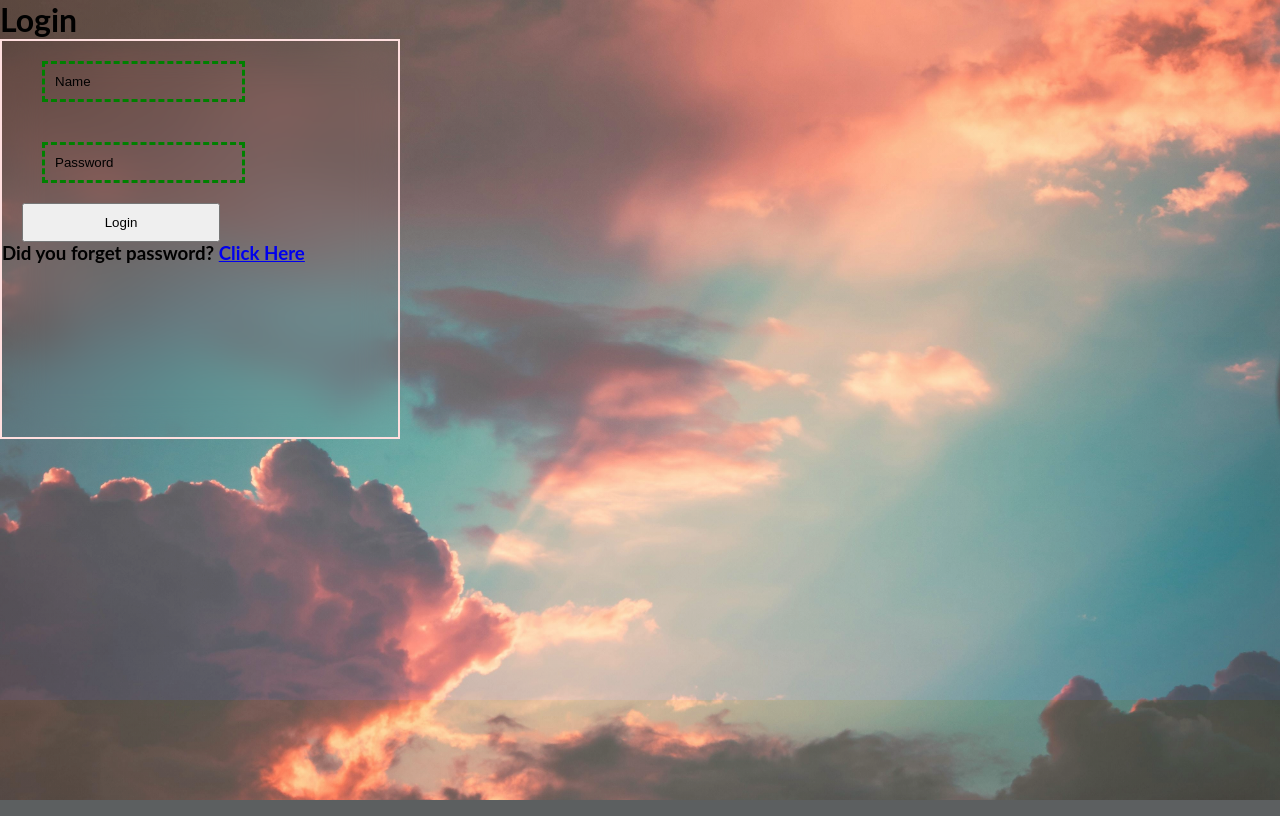
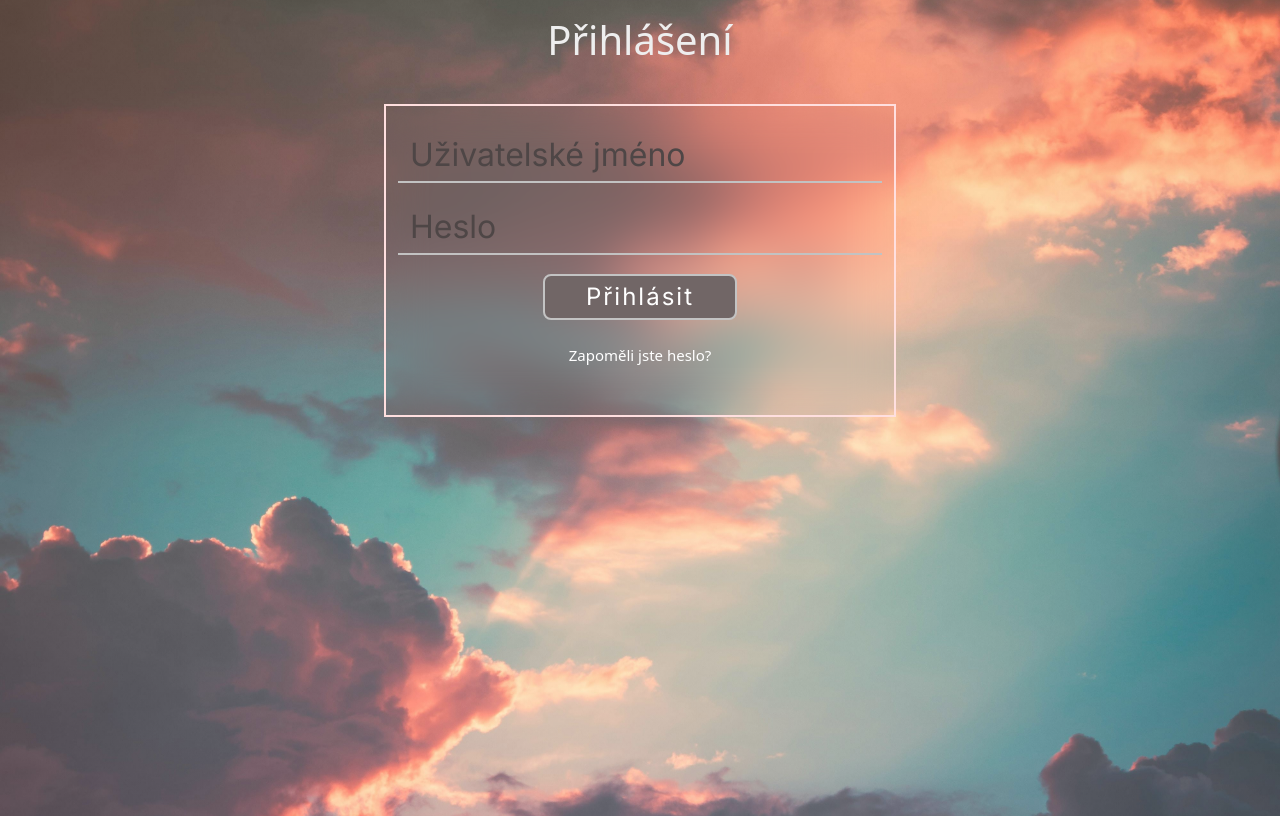
Before and after one commit to Jakub-coding99/Reservation-System, a Flask app: page /auth/login in a window 1280 px wide. Run offline with Flask 3, Linux system fonts and the light colour scheme; data comes from the database, SQL or seed files in the repository; both versions use the stored data as it was after the commit; parts of the project's set-up code (start-up, migrations or seed data) failed here and were passed over.

Commit message:
styled forms

```diff
--- a/auth/login_actual.py
+++ b/auth/login_actual.py
@@ -7,15 +7,27 @@ from email.mime.multipart import MIMEMultipart
 from email.mime.text import MIMEText
 from itsdangerous import URLSafeTimedSerializer as Serializer
 from db_model import db, User
+import os
 
 
 
 auth_bp = Blueprint("auth", __name__,template_folder="templates")
 
 
+def create_admin():
+    admin = User.query.filter_by(name = "admin").first()
+    if admin:
+        return
+    else:
+        hashed_pass = generate_password_hash(os.getenv("admin_password"),method= "pbkdf2:sha1" )
+        new_admin = User(name = "admin", password_hash = hashed_pass)
+        db.session.add(new_admin)
+        db.session.commit()
+
 
 @auth_bp.route("/login", methods = ["GET","POST"])
 def login():
+    create_admin()
     if request.method == "POST":
         logged_user = {
 
--- a/auth/templates/base_login.html
+++ b/auth/templates/base_login.html
@@ -4,12 +4,24 @@
     <meta charset="UTF-8">
     <meta name="viewport" content="width=device-width, initial-scale=1.0">
     <link rel="stylesheet" href="{{url_for('static', filename = 'login.css')}}">
+    <link href="https://cdn.jsdelivr.net/npm/bootstrap@5.3.8/dist/css/bootstrap.min.css" rel="stylesheet" integrity="sha384-sRIl4kxILFvY47J16cr9ZwB07vP4J8+LH7qKQnuqkuIAvNWLzeN8tE5YBujZqJLB" crossorigin="anonymous">
+
+         <link rel="preconnect" href="https://fonts.googleapis.com">
+<link rel="preconnect" href="https://fonts.gstatic.com" crossorigin>
+<link href="https://fonts.googleapis.com/css2?family=Inter:ital,opsz,wght@0,14..32,100..900;1,14..32,100..900&family=Libre+Baskerville:ital,wght@0,700;1,400&display=swap" rel="stylesheet">
+
+
+
+
+    <script src="https://cdn.jsdelivr.net/npm/bootstrap@5.3.8/dist/js/bootstrap.bundle.min.js" integrity="sha384-FKyoEForCGlyvwx9Hj09JcYn3nv7wiPVlz7YYwJrWVcXK/BmnVDxM+D2scQbITxI" crossorigin="anonymous"></script>
     <title> {% block title %}{% endblock %}</title>
 </head>
 <body>
+
     {% block content %}
 
 
     {% endblock %}
+
 </body>
 </html>
--- a/auth/templates/login.html
+++ b/auth/templates/login.html
@@ -3,11 +3,26 @@
 {% block title %}Login{% endblock %}
 {% block content %}
 
-<h1>Login</h1>
 
 
 
-<form action="{{url_for('auth.login')}}" method="POST" id="registerForm">
+
+<div class="container-lg mb-3 ">
+
+
+
+<div class="row mb-3 mt-3 d-flex justify-content-center">
+    <h1 class = "text-center my-header">Přihlášení</h1>
+
+</div>
+
+
+
+<div class="d-flex justify-content-center " >
+
+
+
+<form action="{{url_for('auth.login')}}" method="POST" id="registerForm" class="form-horizontal p-4 mt-3 myLoginForm">
 
     <div class="flashMessages">
         {% with messages = get_flashed_messages() %}
@@ -21,16 +36,37 @@
     </div>
 
 
+    <div class="row mb-4 justify-content-center">
+        <div class="inputWrapper">
+            <input  type="text" name="name" id="" placeholder="Uživatelské jméno">
+        </div>
 
-    <input type="text" name="name" id="" placeholder="Name"><br>
-        <input type="text" name="password" placeholder="Password"><br>
 
-        <button type="submit">Login</button>
+    </div>
 
-        <h3>Did you forget password? <a href="{{url_for('auth.forgot_password')}}">Click Here</a></h3>
+    <div class="row mb-4 justify-content-center">
+
+        <div class="inputWrapper">
+            <input  type="text" name="password" placeholder="Heslo">
+
+        </div>
+
+
+    </div>
+    <div class="row mb-4 justify-content-center">
+         <button type="submit" class="sub-btn">Přihlásit</button>
+    </div>
+
+    <div class="row mb-4 justify-content-center">
+
+         <a href="{{url_for('auth.forgot_password')}}">Zapoměli jste heslo?</a>
+    </div>
 
 
 
+<!-- </div> -->
 </form>
+</div>
+</div>
 
 {% endblock %}
--- a/main.py
+++ b/main.py
@@ -9,10 +9,6 @@ import time
 from auth.login_actual import auth_bp
 from flask_login import UserMixin,login_user,logout_user,LoginManager,login_required, current_user
 from app_factory import create_app
-
-
-
-
 
 
 app = create_app()
@@ -32,13 +28,19 @@ with app.app_context():
 def load_user(id):
     return User.query.get(int(id))
 
+# clients = [
+#     {"phone": "abc123", "reservation_time": "14:00"},  # invalid
+#     {"phone": "730671753", "reservation_time": "15:00"}  # valid
+# ]
+
+
+
+# send_message(clients = clients)
 
 
 @app.route("/")
 @login_required
 def render_calendar():
-    print(f"Current user: {current_user.name}")
-
     return render_template("index.html",user = current_user)
 
 @app.route("/api_python/submit", methods = ["POST"])
@@ -200,6 +202,10 @@ def delete_error(id):
     return redirect(url_for("check_errors"))
 
 
+@app.route("/test")
+def forgot_show():
+    return render_template("forgot_pass.html")
+
 
 
 
--- a/msg.py
+++ b/msg.py
@@ -84,11 +84,13 @@ def send_message(clients):
             except requests.exceptions.HTTPError as err:
                 status_code = err.response.status_code
                 time_now = datetime.now()
+                formated_time = time_now.strftime("%d-%m-%Y, %H:%M:%S")
+                dt_obj = datetime.strptime(formated_time,"%d-%m-%Y, %H:%M:%S")
 
                 if status_code  == 400:
 
                     with app.app_context():
-                        new_error = Errors(client = clients[x], response_error = err.response.text,datetime = time_now)
+                        new_error = Errors(client = clients[x], response_error = err.response.text,datetime = dt_obj)
                         db.session.add(new_error)
                         db.session.commit()
 
--- a/static/login.css
+++ b/static/login.css
@@ -9,55 +9,131 @@ body {
 background:
   linear-gradient(to bottom,rgb(251, 233, 145,0.2), rgba(255,255,255,0.2) ),
    url("img/sky1.jpg") no-repeat center/cover;
-  max-width: 100%;
+  width: 100%;
   background-image: center;
-  width: 100%;
-  box-sizing: border-box;
-  font-family: 'Lato',sans-serif;
-  height: 700px;
+
+  height: 800px;
+  font-family: "Inter", sans-serif;
+
 
 
 }
 
-
-.wrapper {
- display: flex;
-  justify-content: center;
-  align-items: center;
-  height: 100%;
+.container {
+  width: 100vw;
 }
 
-#registerForm {
+
+
+ .myLoginForm {
     border: 2px solid rgb(255, 223, 223);
     background: transparent;
     backdrop-filter: blur(20px);
-    width: 400px;
-    height: 400px;
+    font-size: 2rem;
 
 }
 
-#registerForm input {
+ .myLoginForm input {
 
-    background: transparent;
-    padding: 10px;
-    margin: 20px 40px;
-    justify-content: center;
+  border: none;
+    background: transparent !important;
+
     color: white;;
-    border: 3px green dashed;
 
 }
 
-
-#registerForm input::placeholder  {
-  color: black;
+ .myLoginForm input:-webkit-autofill,
+ .myLoginForm input:-webkit-autofill:hover
+ .myLoginForm input:-webkit-autofill:focus
+ {
+  background-color: transparent !important;
+  -webkit-box-shadow: none !important;
+  border: none !important;
+  color: white !important;
 }
 
 
-#registerForm button {
-  padding: 10px 30px;
-  width: 50%;
-  margin: 0 20px;
+.inputWrapper {
+   position: relative;
+   display: inline-block;
+}
 
+
+.inputWrapper::after {
+  content: "";
+  width: 100%;
+  height: 2px;
+  position: absolute;
+  background-color: rgb(194, 194, 194);
+  left: 0;
+  bottom: -5px;
+
+}
+
+.inputWrapper:hover::after {
+  background-color:rgb(113, 102, 102);
+}
+
+
+.inputWrapper:focus-within:after {
+  background-color:rgb(113, 102, 102);
+}
+
+
+
+ .myLoginForm input:focus {
+
+  outline: none !important;
+  background-color: transparent !important;
+  box-shadow: none !important;
+}
+
+ .myLoginForm input:hover {
+
+  outline: none !important;
+  background-color: transparent !important;
+}
+
+
+
+
+ .myLoginForm input::placeholder  {
+  color: rgb(78, 70, 70);
+    font-family: "Inter", sans-serif;
+
+}
+
+.sub-btn {
+
+  width: 40% !important;
+  border: 2px solid rgb(195, 195, 195);
+  margin: 0 auto;
+  padding: 3px 10px ;
+  background-color: rgb(113, 102, 102);
+  border-radius: 8px;
+  text-align: center;
+  font-size: 1.5rem;
+  color: white;
+  letter-spacing: 2px;
+  font-family: "Inter", sans-serif;
+
+
+}
+
+.sub-btn:hover {
+  background-color:rgb(62, 61, 59) ;
+}
+
+ .myLoginForm a {
+  text-align: center;
+  text-decoration: None;
+  color: white;
+  font-size: 15px;
+}
+
+
+ .myLoginForm a:hover {
+  color: rgb(203, 203, 203);
 }
 
 
@@ -67,3 +143,17 @@ background:
   justify-self: center;
 
 }
+
+.flashMessages p {
+  font-size: 1.5rem;
+  color: rgb(1, 2, 8);
+}
+
+.flashMessages ul {
+  padding: 0;
+}
+
+
+.my-header {
+  color: rgb(238, 238, 238);
+}
--- a/templates/calendar.html
+++ b/templates/calendar.html
@@ -5,7 +5,11 @@
       <div class="head">
           <div class="titleDiv">
               <h1 class="headerh1">Rezervace</h1>
-              <a href="{{url_for('auth.logout')}}">odhlasit</a>
+              <div class="logoutBTN">
+
+            <a href="{{url_for('auth.logout')}}">Odhlásit</a>
+              </div>
+
           </div>
 
       </div>
```
Also changed, not shown: auth/login.py (deleted, +0 -40 lines), auth/templates/forgot_pass.html (+43 -7 lines), static/calendar.css (+113 -9 lines), templates/errors_log.html (+12 -6 lines), test.py (+7 -1 lines), instance/database.db.
